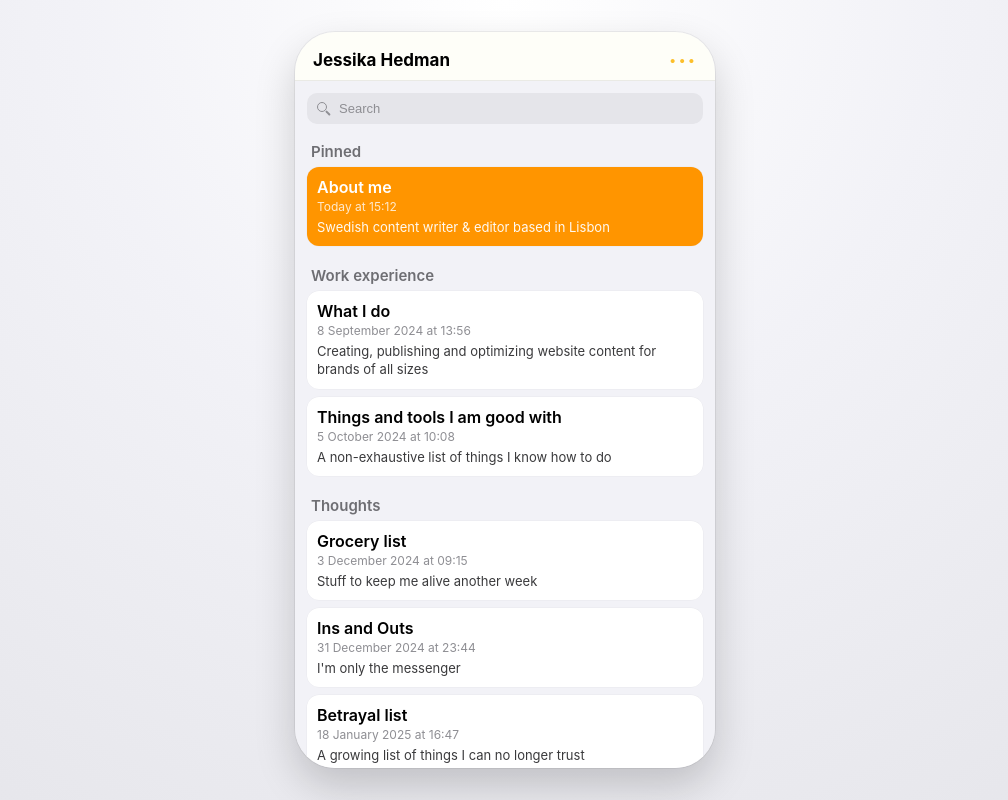
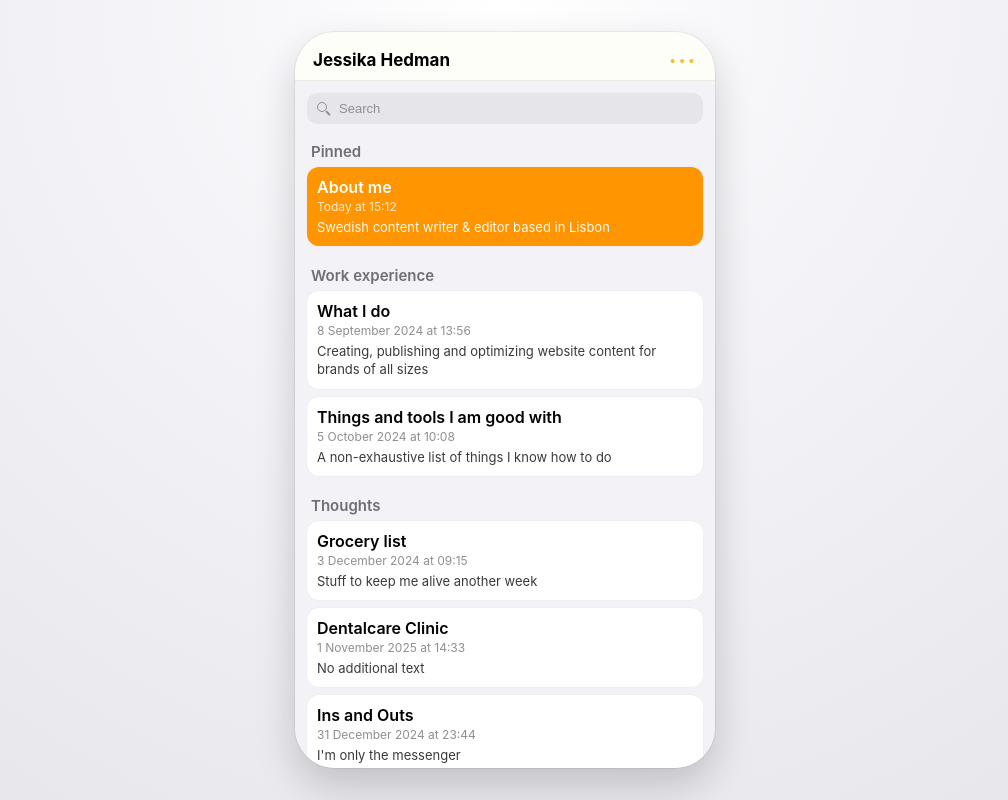
Before and after one commit to jessikahedman/jessikas-site, a website: page index.html in a window 1280 px wide. Shown: the whole page, without its empty margins (135-1143 px from the left). Drawn offline with Linux system fonts and the light colour scheme.

Commit message:
Add Dentalcare Clinic note

```diff
--- a/app.js
+++ b/app.js
@@ -235,6 +235,14 @@ const notes = {
       "Senhor Uva (also good food)",
     ].join(""),
   },
+  "dentalcare-clinic": {
+    folder: "Thoughts",
+    title: "Dentalcare Clinic",
+    dateTime: "1 November 2025 at 14:33",
+    metaTop: "1 November 2025 at 14:33",
+    metaSecondary: "",
+    body: "Dentist appointment 3:00 PM\n\nWednesday?? Double-check the date\n\nBring insurance card",
+  },
 };
 
 function showNoteDetail(noteId) {
--- a/index.html
+++ b/index.html
@@ -94,6 +94,16 @@
                 <div class="note-meta"></div>
                 <div class="note-preview">
                   Stuff to keep me alive another week
+                </div>
+              </div>
+            </article>
+
+            <article class="note-card" data-note-id="dentalcare-clinic">
+              <div class="note-main">
+                <div class="note-title">Dentalcare Clinic</div>
+                <div class="note-meta"></div>
+                <div class="note-preview">
+                  No additional text
                 </div>
               </div>
             </article>
```
